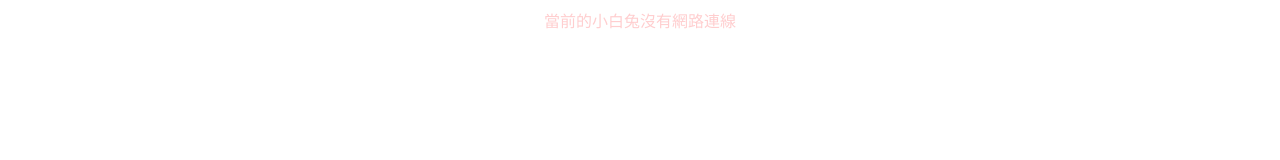
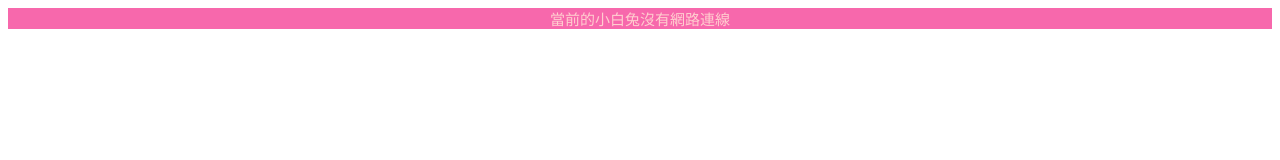
Before and after one commit to chairnh3/0yiyi.002, a plain HTML site: page A Rabbit/story001.html in a window 1280 px wide. Drawn offline with Linux system fonts and the light colour scheme.

Commit message:
Update story001.html

```diff
--- a/A Rabbit/story001.html
+++ b/A Rabbit/story001.html
@@ -7,9 +7,9 @@
 <style>
 		body div{
 			text-align: center;
-			background-color: "#F768AC";
+			background-color: #F768AC;
 			color: #FFCECF;
-			font: "15px 微軟正黑體";
+			font: 15px 微軟正黑體;
 		}
 	</style>
 <body>
```
